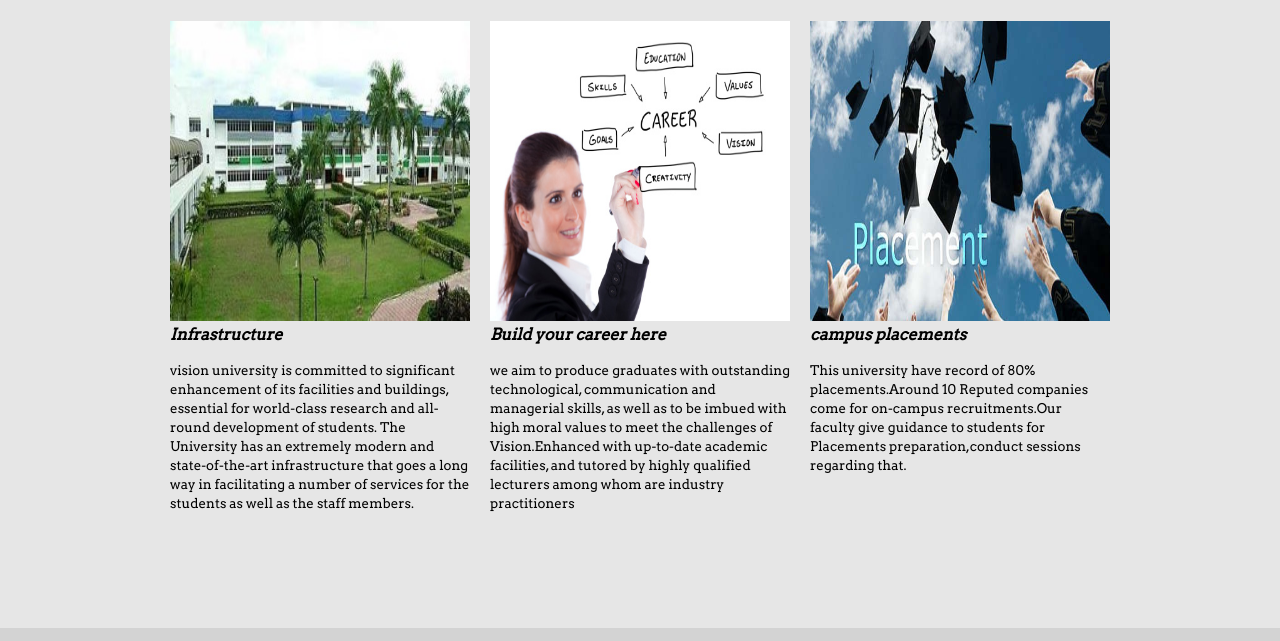
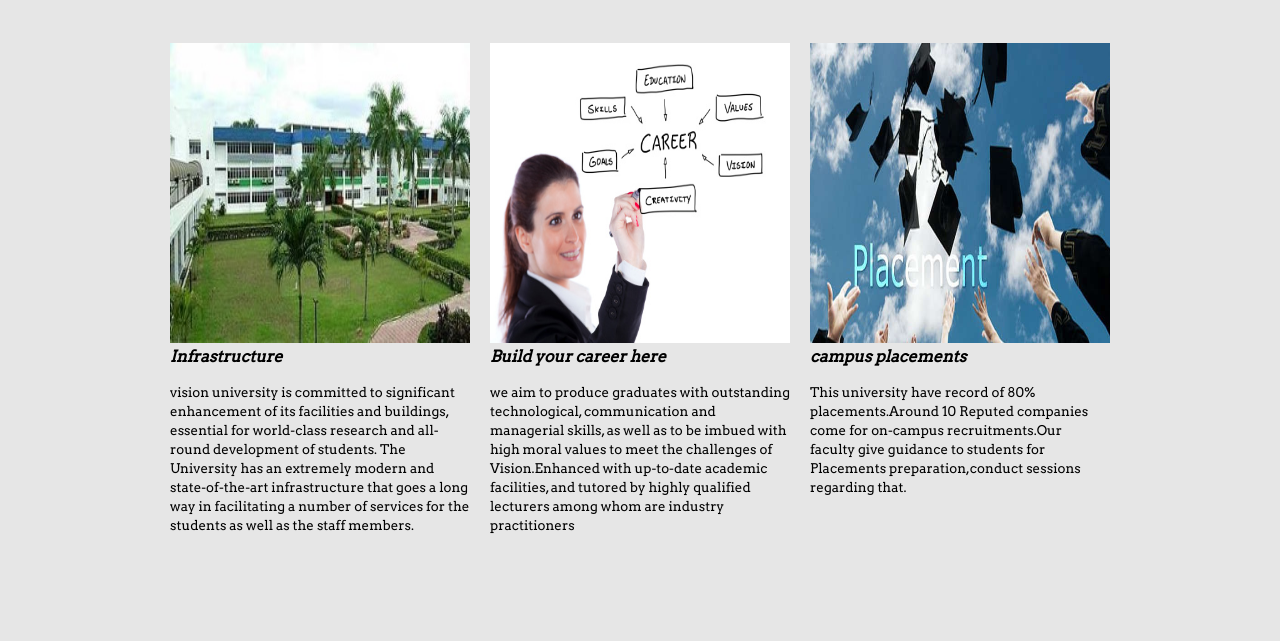
Before and after one commit to pravallika18/htmlcss, a plain HTML site: page index.html in a window 1280 px wide. Shown: the part 105-746 px from the top of the page. Drawn offline with nearby package versions, Linux system fonts and the light colour scheme.

Commit message:
initial commit

```diff
--- a/css/style.css
+++ b/css/style.css
@@ -71,7 +71,7 @@ img{
 .grid_4 img{
 	height: 300px;
 	width:300px;
-	margin-top:100px;
+	margin-top:140px;
 	margin-right: 6px;
 
 
```
Also changed, not shown: index.html (+4 -1 lines).
